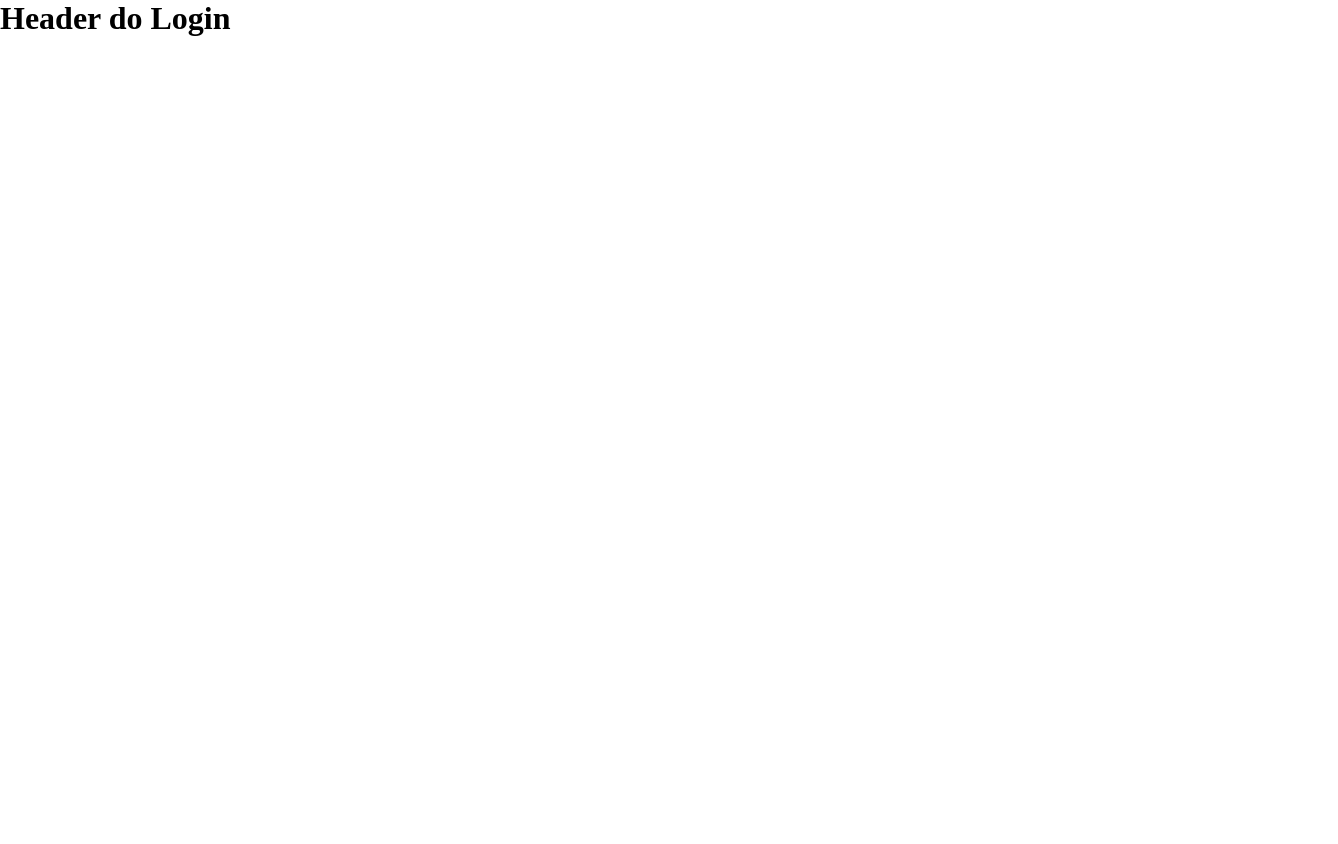
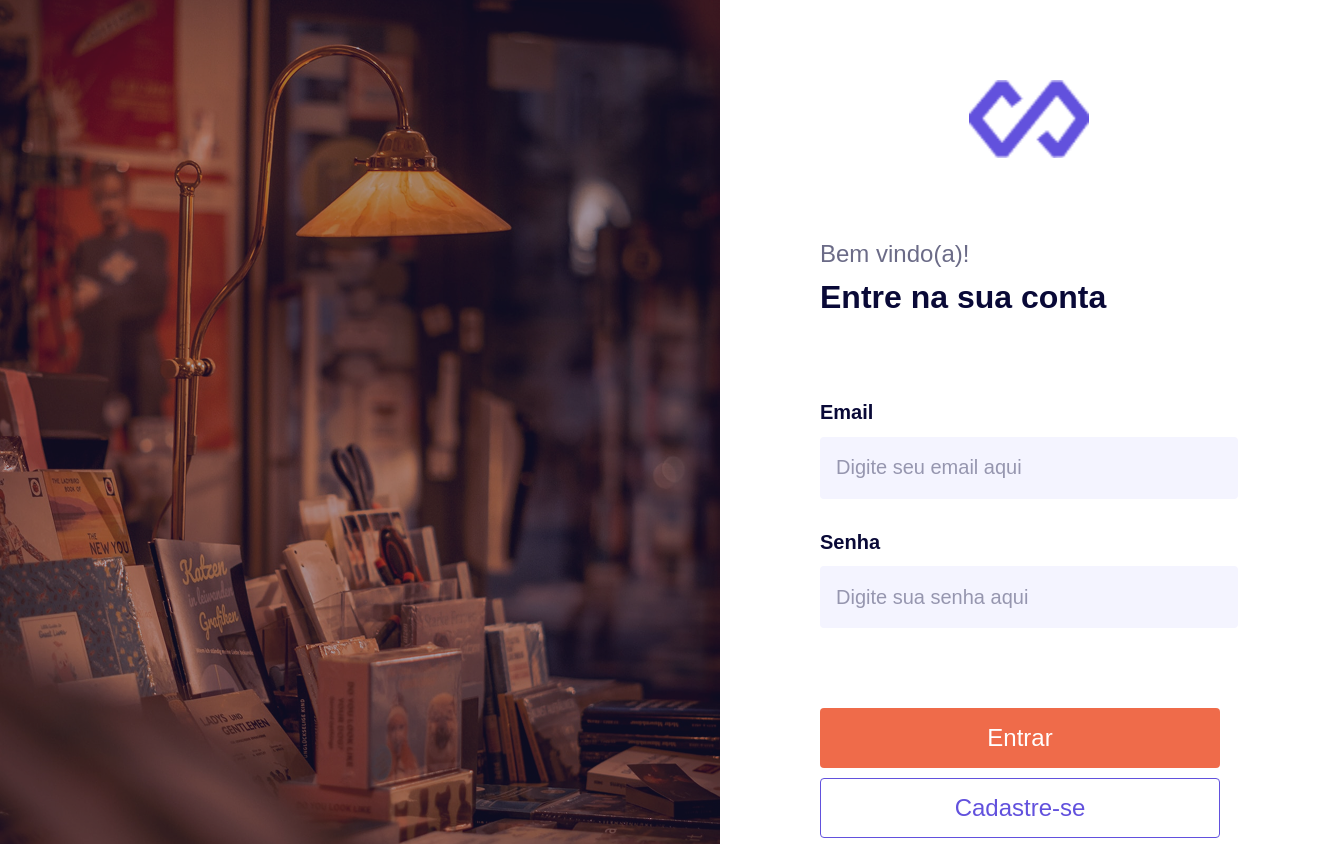
Before and after one commit to yasminmcedo11/tarefa-react---livraria, a React (Vite) app: page /login in a window 1280 px wide. Shown: the top 844 px of the page, 1338 px wide, since content can reach past the window. Before the commit the page ends 800 px from the top, so only its background shows below. Built offline with nearby package versions, Linux system fonts and the light colour scheme.

Commit message:
feat(login): criando design base da pagina

```diff
--- /dev/null
+++ b/src/components/Buttons/SubmitButtons/index.tsx
@@ -0,0 +1,26 @@
+import { useNavigate } from "react-router-dom"
+import styles from "./styles.module.css"
+
+interface ButtonProps extends React.ButtonHTMLAttributes<HTMLButtonElement> {
+    text: string
+    link?: string
+    className?: string
+}
+
+
+export default function SubmitButton(props: ButtonProps) {
+    const navigate = useNavigate()
+    const buttonText = props.text
+
+    function handleClick() {
+        if (props.link) {
+            navigate(`${props.link}`)
+        }
+    }
+
+    return (
+        <button {...props} className={`${styles.button} ${props.className}`} onClick={handleClick}>
+            {buttonText}
+        </button>
+    )
+}
--- /dev/null
+++ b/src/components/Buttons/SubmitButtons/styles.module.css
@@ -0,0 +1,20 @@
+.button {
+    width: 400px;
+    height: 60px;
+    border-radius: 4px;
+    border: none;
+    background-color: #EF6B4A;
+    color: #FFFFFF;
+    font-size: 24px;
+    font-weight: 500;
+    font-family: "Manrope", sans-serif;
+    line-height: 32.78px;
+    padding: 10px 20px 10px 20px;
+    cursor: pointer;
+}
+
+.button:hover {
+    background-color: white;
+    color: #EF6B4A;
+    border: 1px solid #EF6B4A;
+}
--- a/src/components/Header/index.tsx
+++ b/src/components/Header/index.tsx
@@ -18,10 +18,10 @@ export default function Header() {
                 <div>
                     <button className={styles.buttons}
                             onClick={() => navigate("/login")}>
-                        <img src={profile} alt="Logo da Livraria"/>
+                        <img src={profile} alt="Logo de Perfil"/>
                     </button>
                     <button className={styles.buttons}>
-                        <img src={shop} alt="Logo da Livraria"/>
+                        <img src={shop} alt="Logo do Shop"/>
                     </button>
                 </div>
             </nav>
--- a/src/components/Header/styles.module.css
+++ b/src/components/Header/styles.module.css
@@ -1,5 +1,5 @@
 .container {
-    height: 120px;
+    height: 110px;
     background-color: #FFFFFF;
     box-shadow: 0px 8px 8px #dddde4d7;
 }
--- a/src/pages/Login/index.tsx
+++ b/src/pages/Login/index.tsx
@@ -1,9 +1,35 @@
+import logo from "../../assets/Logo (Stroke).png"
+import fotoLogin from "../../assets/fotoLogin.png"
+import SubmitButton from "../../components/Buttons/SubmitButtons"
+import styles from "./styles.module.css"
+
 export default function Login() {
     return (
         <>
-            <header>
-                <h1>Header do Login</h1>
-            </header>
+            <main className={styles.container}>
+                <img src={fotoLogin} className={styles.login} alt="Foto da Livraria"/>
+                <div className={styles.info}>
+                    <img src={logo} className={styles.logo} alt="Foto da Livraria"/>
+                    <div className={styles.welcome}>
+                        <p>Bem vindo(a)!</p>
+                        <h2>Entre na sua conta</h2>
+                    </div>
+                    <form className={styles.forms}>
+                        <div className={styles.inputs}>
+                            <p>Email</p>
+                            <input placeholder="Digite seu email aqui" required/>
+                        </div>
+                        <div className={styles.inputs}>
+                            <p>Senha</p>
+                            <input placeholder="Digite sua senha aqui" required/>
+                        </div>
+                    </form>
+                    <div className={styles.submits}>
+                        <SubmitButton text="Entrar" link="/"/>
+                        <SubmitButton className={styles.button} text="Cadastre-se"/>
+                    </div>
+                </div>
+            </main>
         </>
     )
 }
--- a/src/pages/Login/styles.module.css
+++ b/src/pages/Login/styles.module.css
@@ -0,0 +1,106 @@
+.container {
+    display: flex;
+    flex-direction: row;
+}
+
+.info {
+    display: flex;
+    flex-direction: column;
+    padding: 80px 100px 80px 100px;
+    gap: 80px;
+}
+
+.login {
+    width: 720px;
+    height: 1024px;
+}
+
+.logo {
+    width: 120px;
+    height: 78px;
+    align-self: center;
+}
+
+.welcome {
+    display: flex;
+    flex-direction: column;
+    gap: 5px;
+}
+
+.welcome > h2 {
+    color: #090937;
+    font-size: 32px;
+    font-weight: 700;
+    font-family: "Manrope", sans-serif;
+    line-height: 43.71px;
+}
+
+.welcome > p {
+    color: #09093799;
+    font-size: 24px;
+    font-weight: 500;
+    font-family: "Manrope", sans-serif;
+    line-height: 32.78px;
+}
+
+.forms {
+    display: flex;
+    flex-direction: column;
+    gap: 30px;
+}
+
+.inputs {
+    display: flex;
+    flex-direction: column;
+    gap: 10px;
+}
+
+.inputs > p {
+    font-size: 20px;
+    font-weight: 550;
+    font-family: "Manrope", sans-serif;
+    line-height: 27.32px;
+    color: #090937;
+}
+
+.inputs > input {
+    width: 400px;
+    height: 60px;
+    border-radius: 4px;
+    border: none;
+    background-color: #F4F4FF;
+    font-size: 20px;
+    font-weight: 400;
+    font-family: "Manrope", sans-serif;
+    line-height: 27.32px;
+    color: #090937;
+    padding-left: 16px;
+}
+
+.inputs > input::placeholder {
+    padding: 16px;
+    padding-left: 0px;
+    font-size: 20px;
+    font-weight: 400;
+    font-family: "Manrope", sans-serif;
+    line-height: 27.32px;
+    color: #09093766;
+}
+
+.submits {
+    display: flex;
+    flex-direction: column;
+    gap: 10px;
+}
+
+.button {
+    background-color: #FFFFFF;
+    color: #6251DD;
+    border: 1px solid #6251DD;
+}
+
+.button:hover {
+    background-color: #6251DD;
+    border: none;
+    color: #FFFFFF;
+}
```
Also changed, not shown: src/assets/fotoLogin.png (added).
